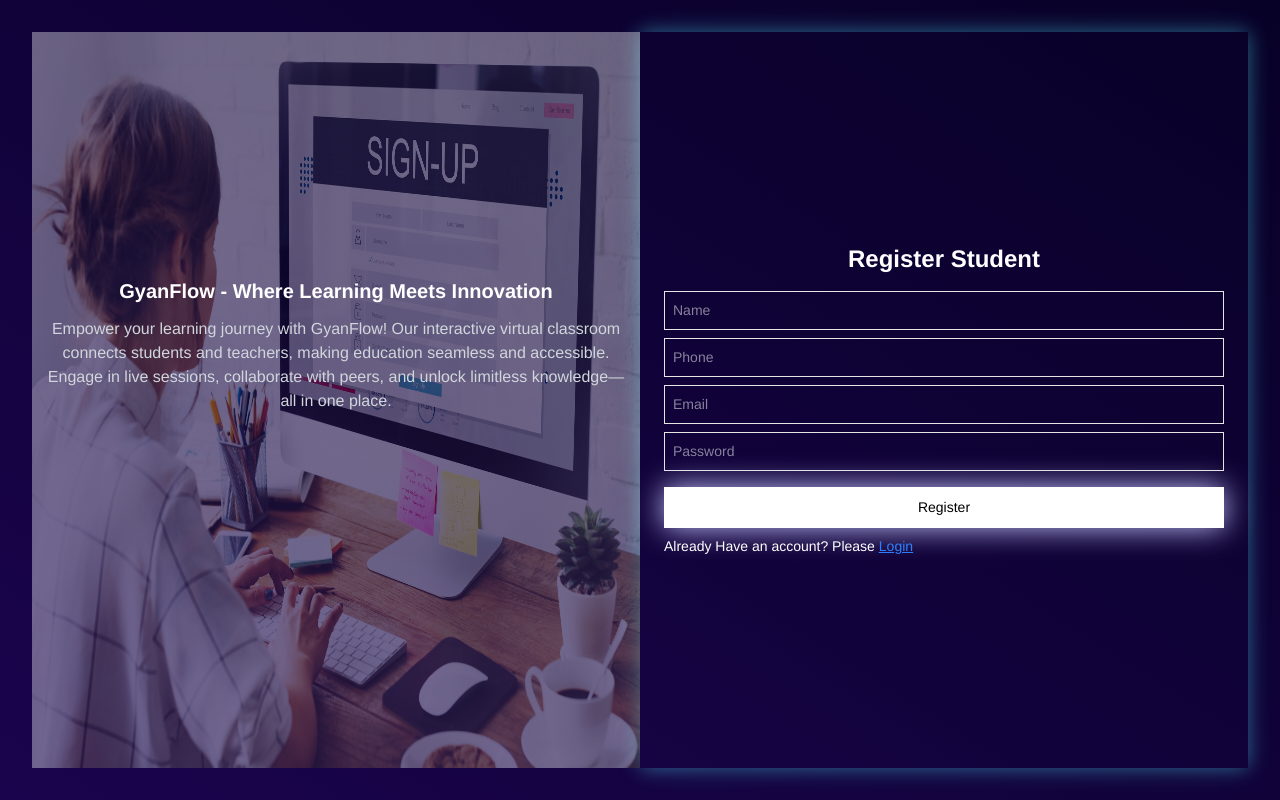
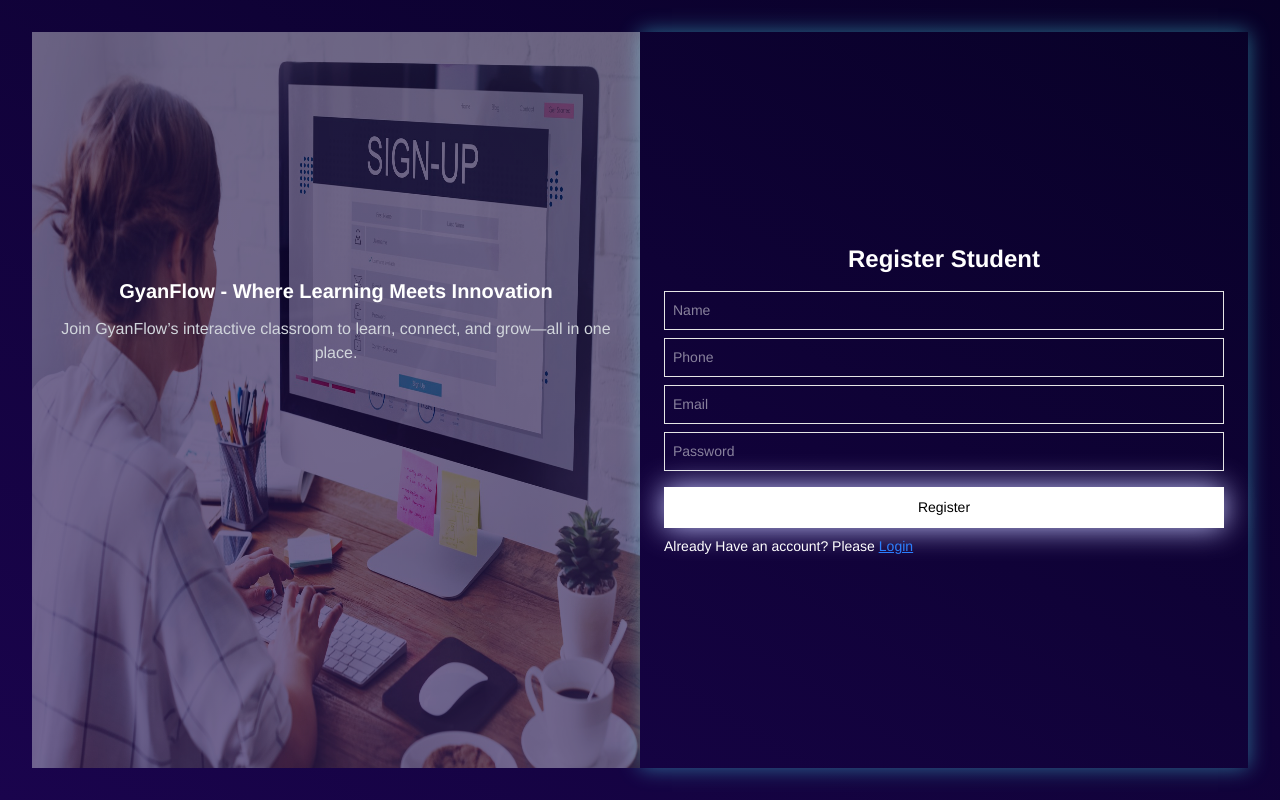
Before and after one commit to lilarani/GyanFlow-client, a React (Vite) app: page /register/Student in a window 1280 px wide. Built offline with nearby package versions, Linux system fonts and the light colour scheme.

Commit message:
modify the design login page

```diff
--- a/src/authentication/Login/Login.jsx
+++ b/src/authentication/Login/Login.jsx
@@ -11,6 +11,7 @@ import {
   useGoogleLoginMutation,
   useLogInUserMutation,
 } from '../../redux/ApiCalling/apiClice';
+import logImg from '../../assets/images/login.jpg';
 
 export default function Login() {
   let navigate = useNavigate();
@@ -72,8 +73,28 @@ export default function Login() {
   };
 
   return (
-    <div className="flex min-h-screen items-center justify-center bg-gradient-to-bl from-blue-950 to-[#3d023f] p-6">
-      <div className="w-full text-white my-shadow max-w-md rounded-none p-6 shadow-md">
+    <div className="bg-gradient-to-bl to-[#1a044d] from-[#080127] ">
+      <div className="grid grid-cols-1 md:grid-cols-2 min-h-screen items-center justify-center p-6 w-10/12 mx-auto">
+        <div className="relative h-full">
+          <img
+            src={logImg}
+            alt="login image"
+            className="bg-blue-500 opacity-50 h-full w-full"
+          />
+          <div className="text-white absolute text-center top-1/6 md:top-1/3 ">
+            <h2 className="text-base md:text-xl font-bold">
+              Welcome Back to GyanFlow
+            </h2>
+            <p className="text-sm md:text-base  text-gray-300 p-3 font-medium">
+              Log in to continue your learning journey. Access interactive
+              classes, connect with educators, and explore a world of
+              knowledge—all in one place.
+            </p>
+          </div>
+        </div>
+
+        {/* login form */}
+        <div className="w-full text-white my-shadow max-w-md rounded-none p-6 shadow-md h-full flex flex-col justify-center items-center">
           <h2 className="mb-4 text-center text-2xl font-bold">Login</h2>
           {error && <p className="text-red-400 text-center">{error}</p>}
           <form onSubmit={handleEmailPasswordLogin}>
@@ -116,5 +137,6 @@ export default function Login() {
           </p>
         </div>
       </div>
+    </div>
   );
 }
--- a/src/authentication/Register/Register.jsx
+++ b/src/authentication/Register/Register.jsx
@@ -61,11 +61,9 @@ export default function Register() {
             <h2 className="text-base md:text-xl font-bold">
               GyanFlow - Where Learning Meets Innovation
             </h2>
-            <p className="text-sm md:text-base  text-gray-300 p-3">
-              Empower your learning journey with GyanFlow! Our interactive
-              virtual classroom connects students and teachers, making education
-              seamless and accessible. Engage in live sessions, collaborate with
-              peers, and unlock limitless knowledge—all in one place.
+            <p className="text-sm md:text-base  text-gray-300 p-3 font-medium">
+              Join GyanFlow’s interactive classroom to learn, connect, and
+              grow—all in one place.
             </p>
           </div>
         </div>
--- a/src/index.css
+++ b/src/index.css
@@ -3,6 +3,9 @@
 @plugin 'tailwindcss-animate';
 
 @custom-variant dark (&:is(.dark *));
+
+/* font Cormorant Garamond */
+@import url('https://fonts.googleapis.com/css2?family=Cormorant+Garamond:ital,wght@0,300..700;1,300..700&family=Montserrat:ital,wght@0,100..900;1,100..900&family=Open+Sans:ital,wght@0,300..800;1,300..800&display=swap');
 
 .my-shadow {
   box-shadow: 0px 0px 20px rgba(76, 221, 240, 0.482);
--- a/src/pages/Dashboard/AdminDashboard/UserManagement/UserManagement.jsx
+++ b/src/pages/Dashboard/AdminDashboard/UserManagement/UserManagement.jsx
@@ -37,20 +37,20 @@ const UserManagement = () => {
   };
 
   // delete
-  const hayatErMonThekePagliDelete = async (email) => {
+  const hayatErMonThekePagliDelete = async email => {
     try {
-      console.log(email)
+      console.log(email);
       let deleteUserInfo = await deleteUser(email).unwrap();
-      console.log("hello - i am clicked ", deleteUserInfo);
+      console.log('hello - i am clicked ', deleteUserInfo);
     } catch (e) {
-      console.log(e.message)
+      console.log(e.message);
     }
   };
 
   const renderMobileCards = () => {
     return (
       <div className="space-y-4 w-10/12 mx-auto ">
-        {info.map(user => (
+        {info?.map(user => (
           <div key={user._id} className="bg-navy-900 rounded-lg p-4 space-y-3">
             <div className="flex justify-between items-center">
               <span className="font-medium">{user.name}</span>
@@ -95,7 +95,7 @@ const UserManagement = () => {
             </TableRow>
           </TableHeader>
           <TableBody>
-            {info.map(user => (
+            {info?.map(user => (
               <TableRow key={user.id} className="border-b border-navy-800">
                 <TableCell>{user.id}</TableCell>
                 <TableCell className="font-medium">{user.name}</TableCell>
@@ -108,15 +108,16 @@ const UserManagement = () => {
                 </TableCell>
                 <TableCell>{user.role}</TableCell>
                 <TableCell className="text-right">
-                  <div onClick={() => hayatErMonThekePagliDelete(user.email)} className="flex gap-2 justify-end">
+                  <div
+                    onClick={() => hayatErMonThekePagliDelete(user.email)}
+                    className="flex gap-2 justify-end"
+                  >
                     <Button
                       variant="ghost"
                       size="icon"
                       className="text-gray-400"
                     >
-                      <Trash2
-                        size={16}
-                      />
+                      <Trash2 size={16} />
                     </Button>
                   </div>
                 </TableCell>
```
Also changed, not shown: src/components/Home/banner/Banner.jsx (+6 -9 lines), 1 other file (tests, documents, lock files or other folders). Lines whose indentation alone changed are shown as unchanged.
